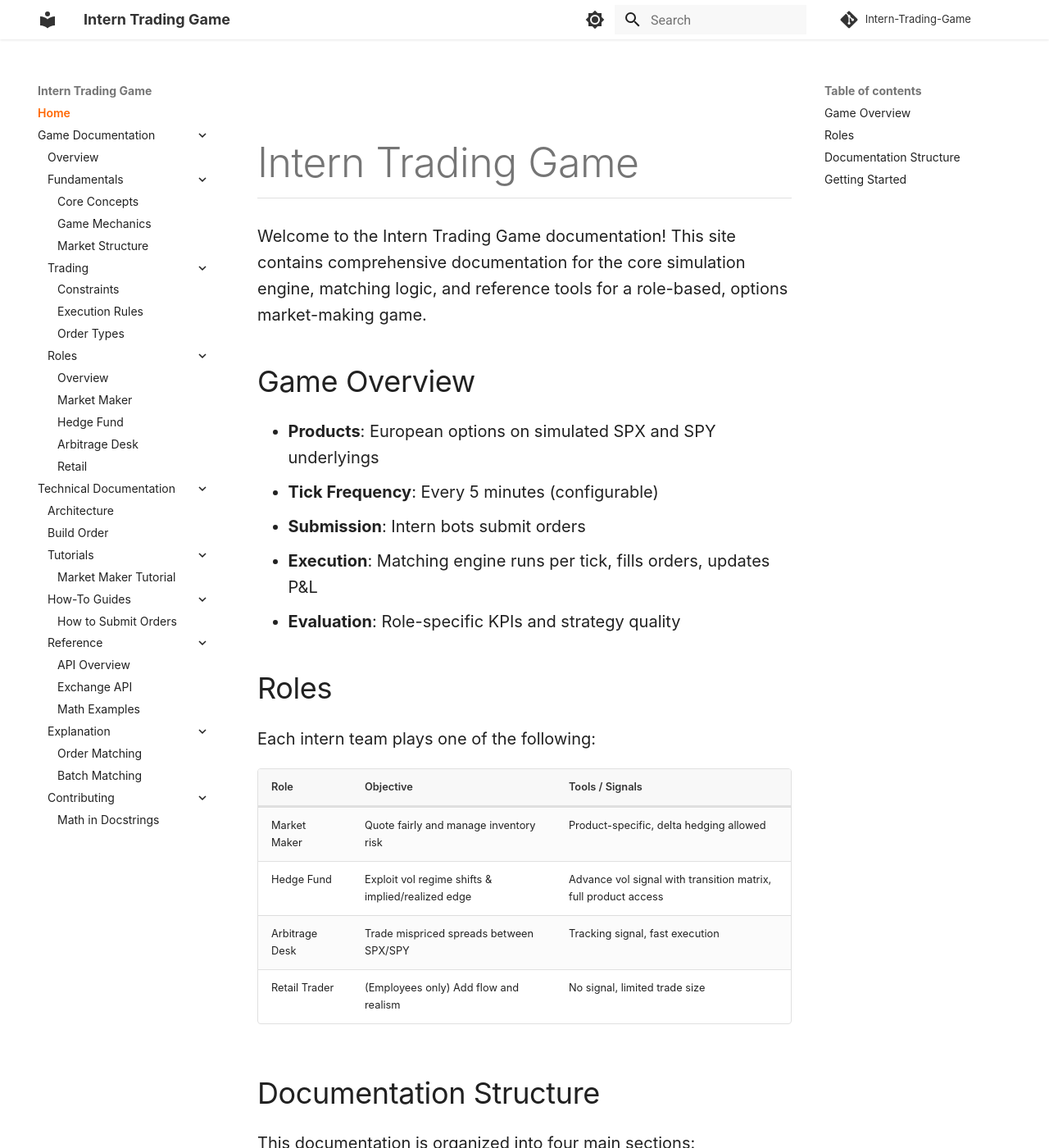
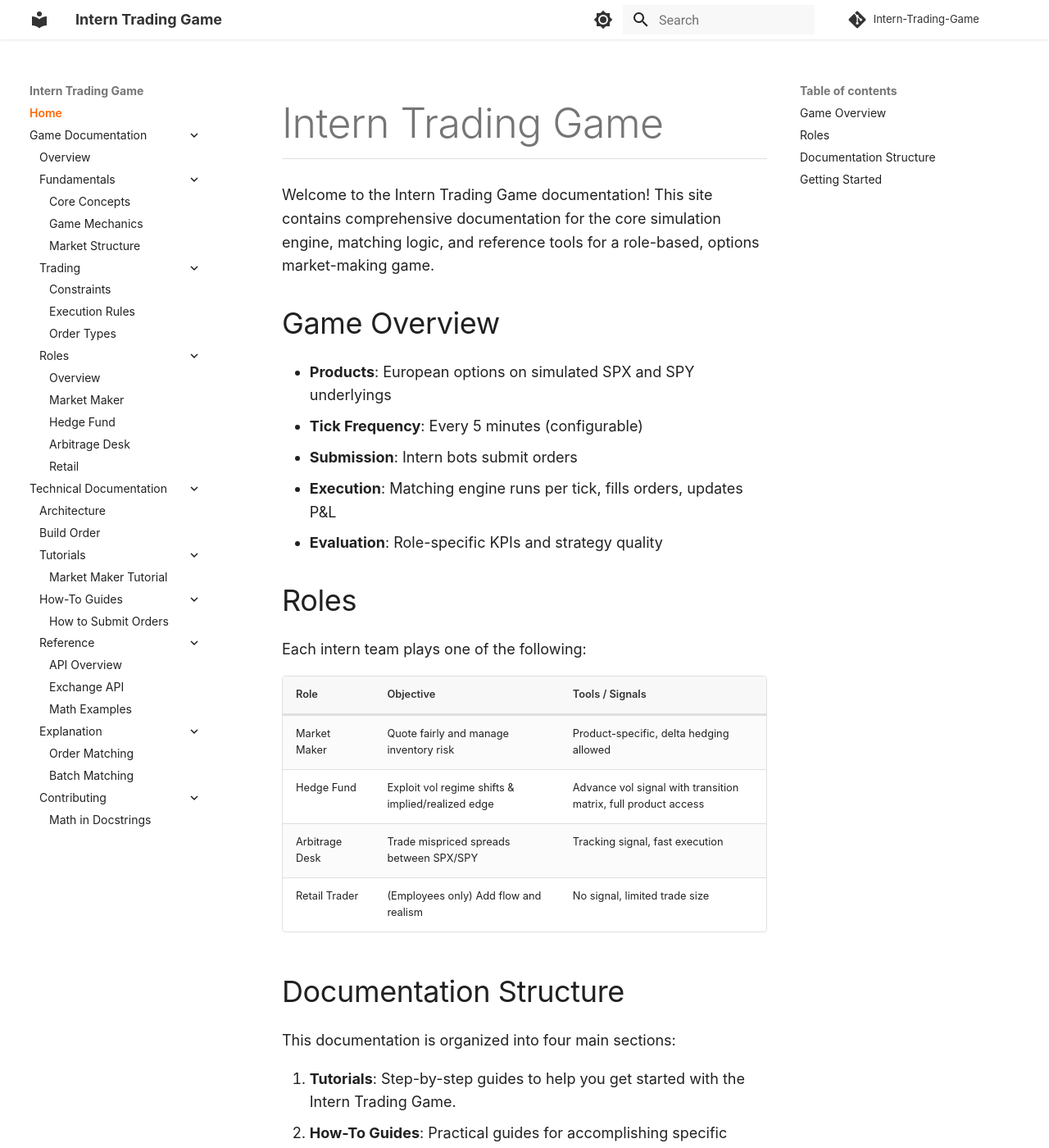
Before and after one commit to elinsky/Intern-Trading-Game, an MkDocs documentation site: the page built from docs/index.md, in a window 1280 px wide and 1400 px high. Shown: the whole window at 82% size. Built offline with MkDocs 1.6.1 and Material for MkDocs 9.7.7, drawn with Linux system fonts in a browser that asks for light colours; comment, search, counter and statistics services are not loaded.

Commit message:
docs: Restore full-width layout with comprehensive screen size support
- Support 13" to ultra-wide monitors with specific breakpoints
- Use calc(100% - 2rem) for maximum width utilization
- Set responsive max-widths: 1100px to 2800px based on screen size
- Optimize specifically for 16" MacBook Pro (1600px)

```diff
--- a/docs/stylesheets/extra.css
+++ b/docs/stylesheets/extra.css
@@ -26,7 +26,7 @@
 }
 
 .md-typeset {
-    font-size: 1rem;  /* 16px base like doc */
+    font-size: 0.9rem;  /* Slightly smaller to fit more content */
     line-height: 1.6;
 }
 
@@ -34,7 +34,7 @@
 .md-typeset h1 {
     font-weight: 300;
     font-size: 2.5rem;
-    margin: 2rem 0 1.5rem;
+    margin: 1rem 0 1.5rem;
     border-bottom: 1px solid var(--doc-border);
     padding-bottom: 0.5rem;
 }
@@ -42,7 +42,7 @@
 .md-typeset h2 {
     font-weight: 400;
     font-size: 1.8rem;
-    margin: 2rem 0 1rem;
+    margin: 1.5rem 0 1rem;
 }
 
 .md-typeset h3 {
@@ -53,43 +53,99 @@
 
 /* Content area - use available width */
 .md-content {
-    max-width: calc(100% - 4rem);
-    margin: 0 auto;
+    max-width: calc(100% - 2rem);  /* Use nearly full width */
 }
 
-.md-content__inner {
-    margin: 0 2rem;
-    padding: 2rem 0;
+/* Ensure consistent width across all components */
+.md-header__inner,
+.md-tabs__list,
+.md-footer-meta__inner,
+.md-footer-nav__inner,
+.md-grid {
+    max-width: calc(100% - 2rem);
 }
 
 /* Sidebar configuration */
 @media screen and (min-width: 76.25em) {
     .md-sidebar--primary {
-        width: 13rem;
+        width: 15rem;  /* Wider navigation */
     }
 
     .md-sidebar--secondary {
-        width: 13rem;
+        width: 15rem;  /* Match TOC width */
+    }
+
+    /* Adjust content margins for wider sidebars */
+    .md-content__inner {
+        margin-left: 1rem;
+        margin-right: 1rem;
     }
 }
 
-/* Responsive width settings for different screen sizes */
-@media screen and (min-width: 1220px) and (max-width: 1400px) {
+/* 13" laptops (typically 1440x900 or 1280x800) */
+@media screen and (min-width: 1200px) and (max-width: 1366px) {
     .md-content {
-        max-width: 1200px;
+        max-width: 1100px;
     }
 }
 
-@media screen and (min-width: 1400px) and (max-width: 1700px) {
+/* 14" laptops and small monitors (typically 1366x768 or 1920x1080) */
+@media screen and (min-width: 1366px) and (max-width: 1440px) {
     .md-content {
-        max-width: 1320px;
+        max-width: 1280px;
     }
 }
 
-@media screen and (min-width: 1700px) {
+/* 15" laptops (typically 1440x900 or 1920x1080) */
+@media screen and (min-width: 1440px) and (max-width: 1680px) {
     .md-content {
-        max-width: 1500px;
+        max-width: 1400px;
     }
+}
+
+/* 16" MacBook Pro and similar (1728px effective width) */
+@media screen and (min-width: 1680px) and (max-width: 1920px) {
+    .md-content {
+        max-width: 1600px;
+    }
+}
+
+/* Standard desktop monitors (1920x1080) */
+@media screen and (min-width: 1920px) and (max-width: 2560px) {
+    .md-content {
+        max-width: 1800px;
+    }
+}
+
+/* Large desktop monitors (2560x1440) */
+@media screen and (min-width: 2560px) and (max-width: 3440px) {
+    .md-content {
+        max-width: 2200px;
+    }
+}
+
+/* Ultra-wide and 4K monitors */
+@media screen and (min-width: 3440px) {
+    .md-content {
+        max-width: 2800px;
+    }
+}
+
+/* Make code blocks and tables use full content width */
+.md-typeset .highlight,
+.md-typeset table:not([class]) {
+    max-width: 100%;
+}
+
+/* Optimize tables for data display */
+.md-typeset table {
+    font-size: 0.85rem;  /* Smaller tables to fit more data */
+}
+
+/* Make admonitions more compact */
+.md-typeset .admonition,
+.md-typeset details {
+    font-size: 0.875rem;
 }
 
 /* Navigation styling - doc orange accents */
```
